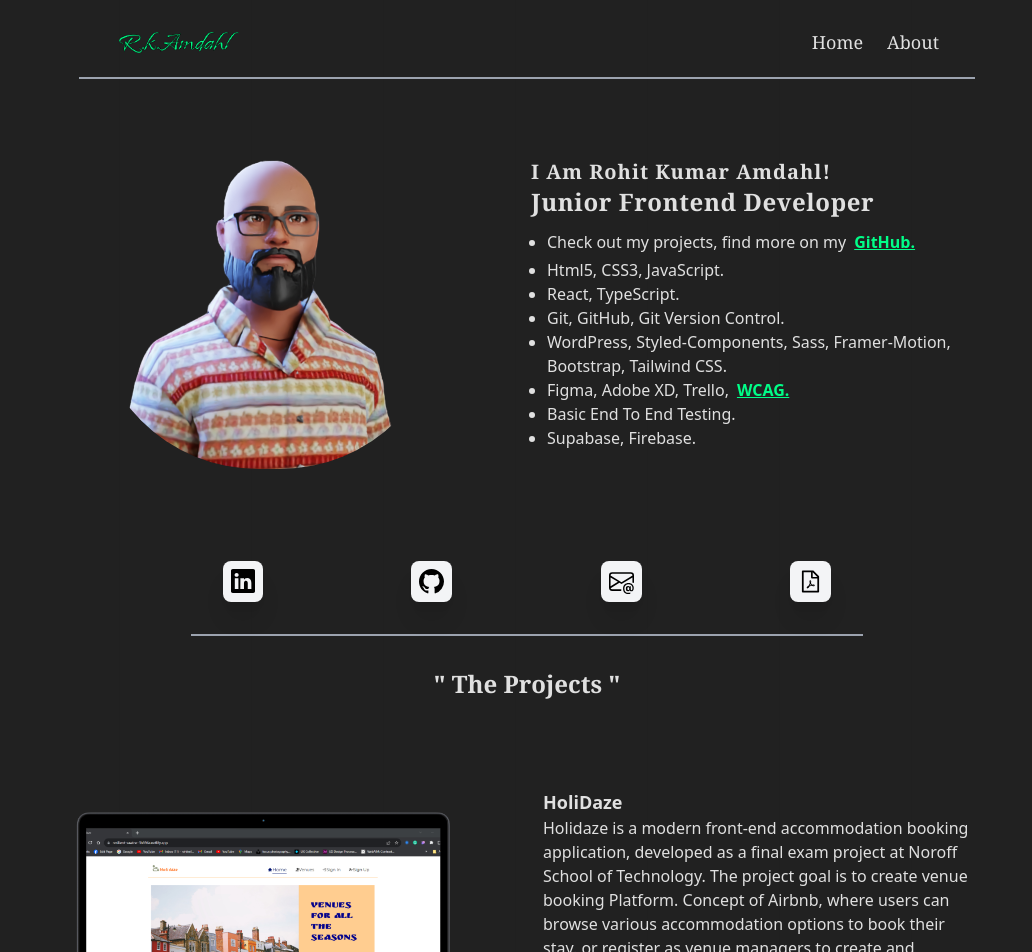
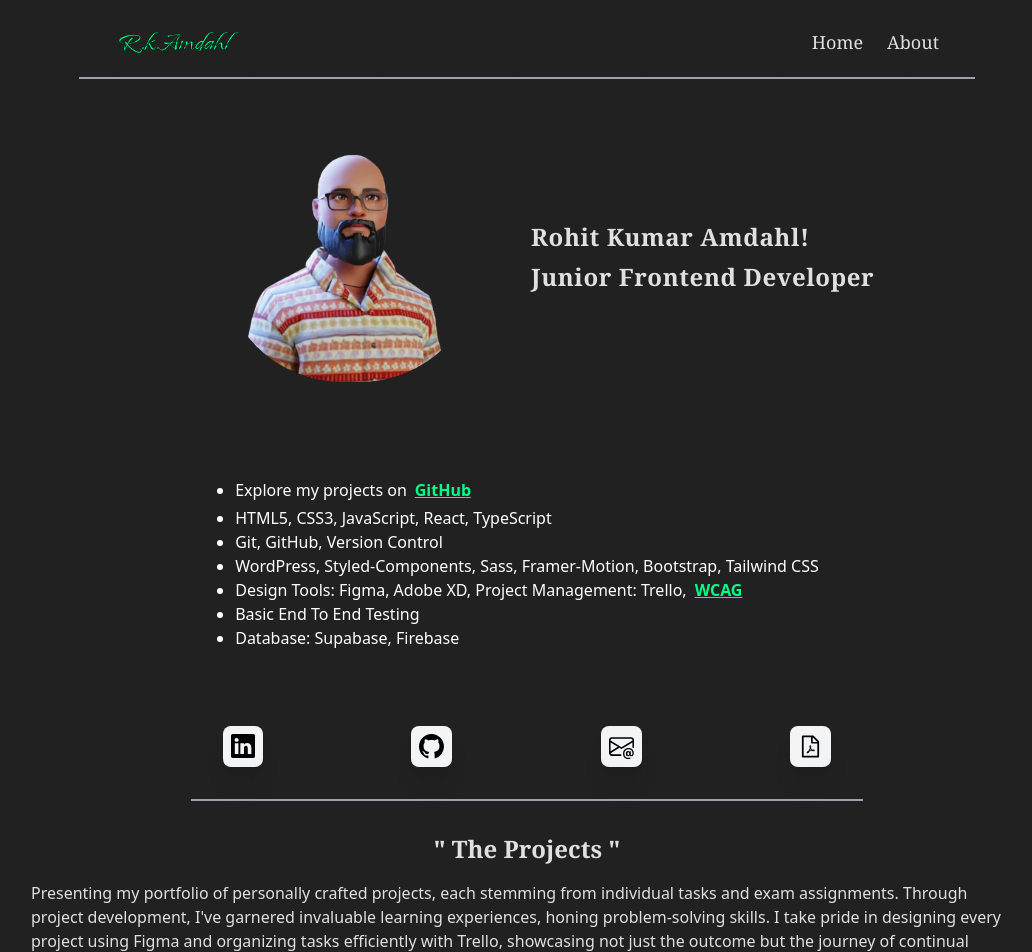
Before and after one commit to RohitAmdahl/portfolio-data, a React (Vite) app: page / in a window 1280 px wide. Shown: the top 952 px of the page, without its empty margins (113-1145 px from the left). Built offline with nearby package versions, Linux system fonts and the light colour scheme.

Commit message:
editing the styles

```diff
--- a/src/components/home/HomePage.tsx
+++ b/src/components/home/HomePage.tsx
@@ -10,53 +10,58 @@
   return (
     <>
       <div className="container mx-auto max-w-5xl flex flex-wrap items-center m-10 text-text_  rounded-2xl">
-        <div className=" flex justify-center flex-wrap items-center lg:grid lg:grid-cols-2 lg:max-w-5xl gap-2">
+        <div className=" flex justify-center flex-wrap items-center lg:grid lg:grid-cols-2 lg:max-w-5xl gap-2 mx-auto ">
           <div className="mx-auto">
-            <img src={MyAvatar} alt="my image" className="p-5 rounded-full  " />
+            <img
+              src={MyAvatar}
+              alt="my image"
+              className="p-5 rounded-full max-w-picSize  "
+            />
           </div>
           <div>
-            <h1 className=" tracking-wider font-serif capitalize font-bold text-xl text-text_  ">
-              I am Rohit Kumar Amdahl!
+            <h1 className="font-bold text-2xl tracking-wide pb-2 font-serif   ">
+              Rohit Kumar Amdahl!
             </h1>
-            <h2 className="font-bold text-2xl tracking-wide pb-2  font-serif ">
+            <h2 className="font-bold text-2xl tracking-wide pb-2 font-serif ">
               Junior Frontend Developer
             </h2>
-            <div className="px-4 ">
-              <ul className="list-disc ">
-                <li className="py-1">
-                  Check out my projects, find more on my
-                  <Link
-                    className="underline px-2  text-link  font-semibold"
-                    to="https://github.com/RohitAmdahl"
-                  >
-                    GitHub.
-                  </Link>
-                </li>
-                <li className=" capitalize"> Html5, CSS3, JavaScript.</li>
-                <li className=" capitalize">React, TypeScript.</li>
-                <li className=" capitalize">
-                  Git, GitHub, git Version Control.
-                </li>
-                <li className=" capitalize">
-                  WordPress, styled-components, Sass, framer-motion, Bootstrap,
-                  Tailwind CSS.
-                </li>
-                <li className=" capitalize">
-                  Figma, Adobe XD, Trello,
-                  <Link
-                    className="underline px-2  text-link  font-semibold"
-                    to="https://webaim.org/resources/contrastchecker/"
-                  >
-                    WCAG.
-                  </Link>
-                </li>
-                <li className=" capitalize">Basic End To End testing.</li>
-                <li className=" capitalize">Supabase, firebase. </li>
-              </ul>
-            </div>
           </div>
         </div>
       </div>
+
+      <div className="text-white  flex justify-center items-center ">
+        <ul className="list-disc p-8">
+          <li className="py-1">
+            Explore my projects on
+            <Link
+              className="underline px-2 text-link font-semibold"
+              to="https://github.com/RohitAmdahl"
+            >
+              GitHub
+            </Link>
+          </li>
+          <li className="capitalize">
+            HTML5, CSS3, JavaScript, React, TypeScript
+          </li>
+          <li className="capitalize">Git, GitHub, Version Control</li>
+          <li className="capitalize">
+            WordPress, styled-components, Sass, framer-motion, Bootstrap,
+            Tailwind CSS
+          </li>
+          <li className="capitalize">
+            Design tools: Figma, Adobe XD, Project management: Trello,
+            <Link
+              className="underline px-2 text-link font-semibold"
+              to="https://webaim.org/resources/contrastchecker/"
+            >
+              WCAG
+            </Link>
+          </li>
+          <li className="capitalize">Basic End To End testing</li>
+          <li className="capitalize">Database: Supabase, Firebase</li>
+        </ul>
+      </div>
+
       <div className="container mx-auto max-w-2xl p-4 m-3 border-b-2 border-gray-400">
         <ul className="flex justify-between cursor-pointer m-4">
           <motion.li
--- a/src/components/projects/Project.tsx
+++ b/src/components/projects/Project.tsx
@@ -5,10 +5,19 @@
 const Project: React.FC = () => {
   return (
     <>
-      <div className="container mx-auto max-w-5xl text-center py-4 m-4">
-        <h3 className="text-2xl capitalize font-serif font-bold text-text_">
+      <div className="container mx-auto max-w-5xl  py-4 m-4">
+        <h3 className="text-2xl text-center  capitalize font-serif font-bold text-text_">
           " The projects "
         </h3>
+
+        <p className="text-text_ p-4">
+          Presenting my portfolio of personally crafted projects, each stemming
+          from individual tasks and exam assignments. Through project
+          development, I've garnered invaluable learning experiences, honing
+          problem-solving skills. I take pride in designing every project using
+          Figma and organizing tasks efficiently with Trello, showcasing not
+          just the outcome but the journey of continual growth and innovation.
+        </p>
       </div>
 
       {data.map((item: project) => {
--- a/src/helpers/projects.ts
+++ b/src/helpers/projects.ts
@@ -19,7 +19,7 @@
 export const data: project[] = [
   {
     id: 1,
-    title: "holiDaze",
+    title: "holiDaze,  Final Exam project",
     description:
       "Holidaze is a modern front-end accommodation booking application, developed as a final exam project at Noroff School of Technology. The project goal is to create venue booking Platform. Concept of Airbnb, where users can browse various accommodation options to book their stay, or register as venue managers to create and manage their own rental properties. The project uses an API provided by Noroff.",
     imgUrl: holiday,
--- a/tailwind.config.js
+++ b/tailwind.config.js
@@ -14,6 +14,7 @@
         small: "30px",
         mdSmall: "35px",
         mdSize: "120px",
+        picSize: "300px",
       },
       colors: {
         text: "#3E3A3A",
```
